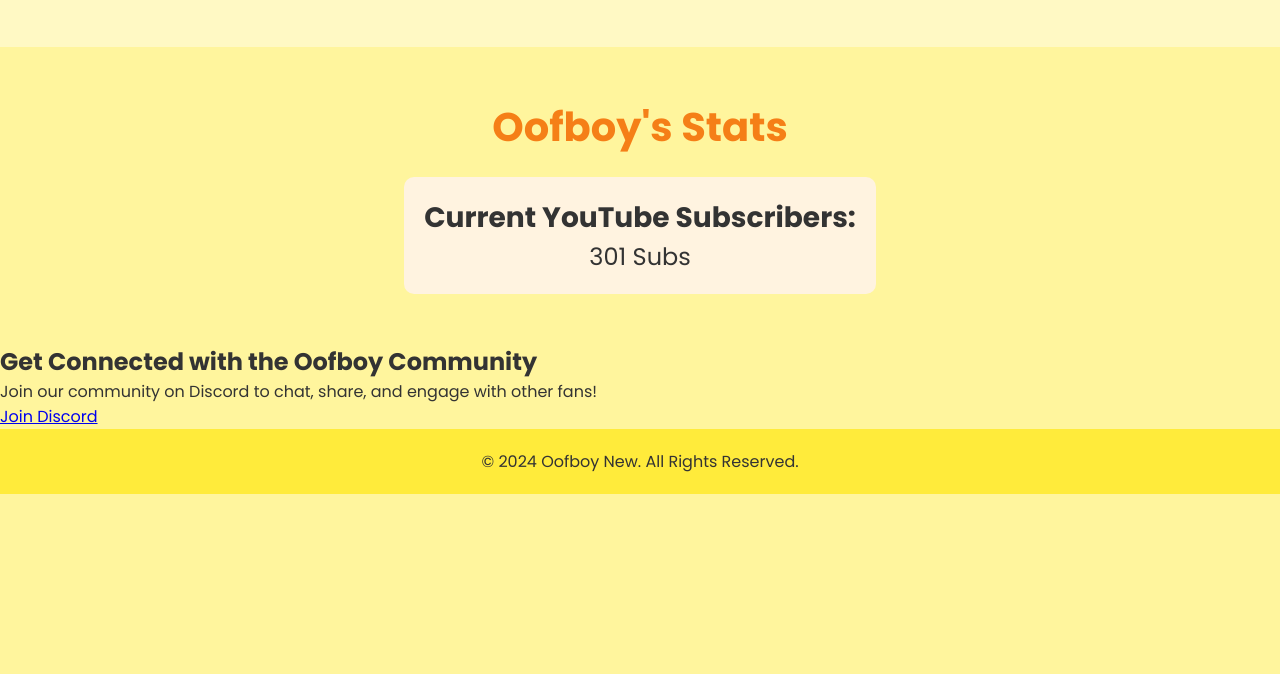
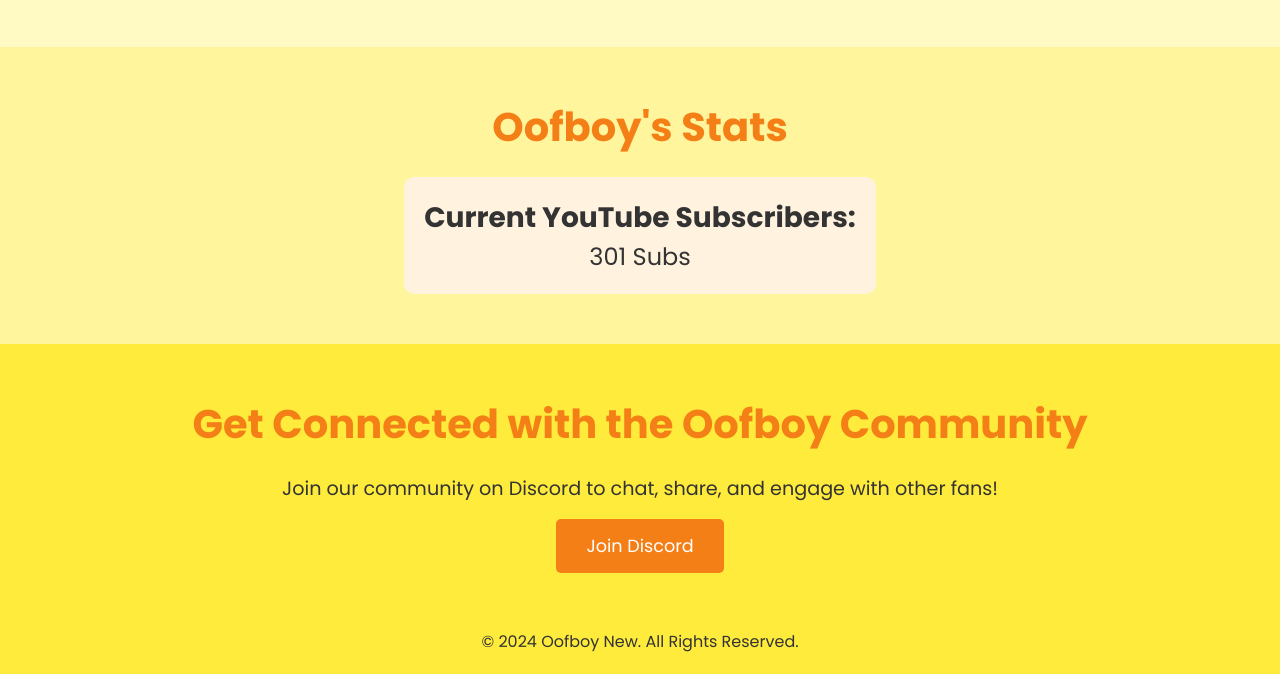
Before and after one commit to XasonYTB/oofboy-news, a plain HTML site: page index.html in a window 1280 px wide. Shown: the part 624-1298 px from the top of the page. Before the commit the page ends 1118 px from the top, so only its background shows below. Drawn offline with Linux system fonts and the light colour scheme.

Commit message:
Update style.css

```diff
--- a/style.css
+++ b/style.css
@@ -123,6 +123,41 @@ footer {
   color: #333;
 }
 
+/* Existing styles are here... */
+
+.community-section {
+  padding: 50px 20px;
+  background-color: #ffeb3b;
+  text-align: center;
+  color: #333;
+}
+
+.community-section h2 {
+  font-size: 2.5em;
+  color: #f57f17;
+  margin-bottom: 20px;
+}
+
+.community-section p {
+  font-size: 1.2em;
+  margin-bottom: 30px;
+}
+
+.community-btn {
+  padding: 15px 30px;
+  background-color: #f57f17;
+  color: white;
+  text-decoration: none;
+  border-radius: 5px;
+  font-size: 1.1em;
+  transition: background-color 0.3s ease;
+}
+
+.community-btn:hover {
+  background-color: #e65100;
+}
+
+
 @keyframes fadeIn {
   from { opacity: 0; }
   to { opacity: 1; }
```
